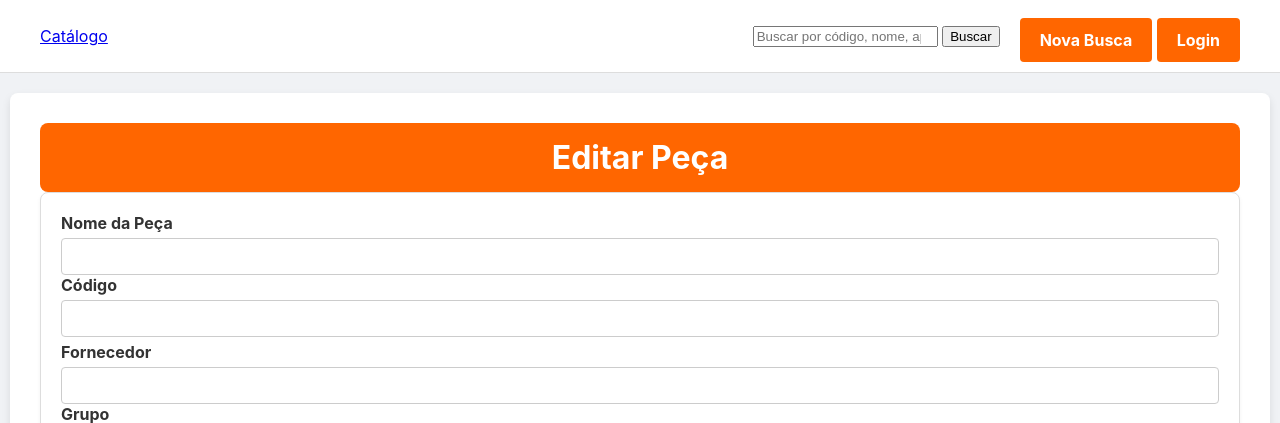
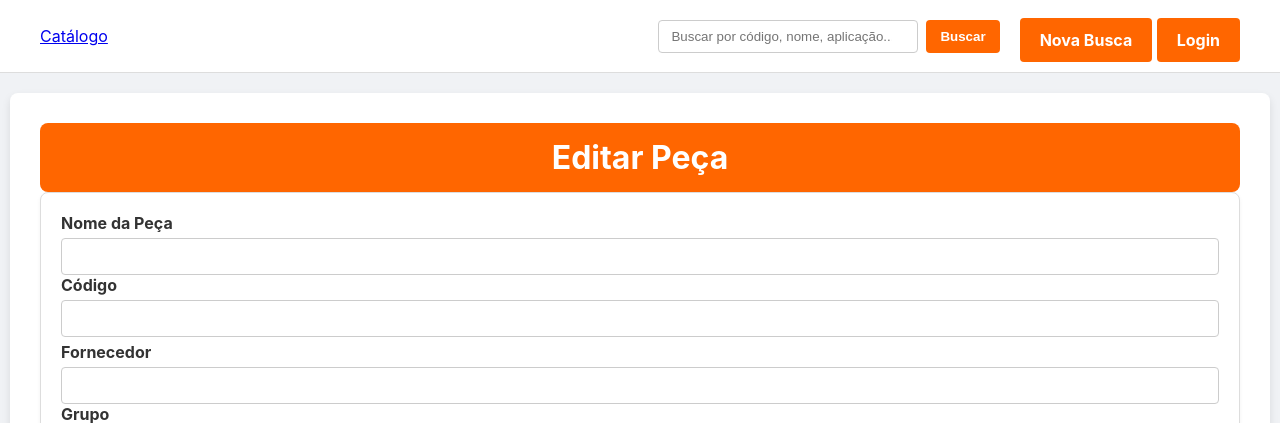
Before and after one commit to ricardofebronio19/CATALOGOGERAL, a Flask app: template templates/editar_peca.html in a window 1280 px wide. Shown: the top 423 px of the page. Run offline with Flask 3, Linux system fonts and the light colour scheme; the template is opened without the code that fills it, so the values that code supplies are empty; parts of the project's set-up code (start-up, migrations or seed data) failed here and were passed over.

Commit message:
Estiliza formulário de busca: aumenta botão, padroniza input e layout

```diff
--- a/static/style.css
+++ b/static/style.css
@@ -728,6 +728,32 @@ mark {
     gap: 20px; /* Espaço entre a busca e os botões */
 }
 
+/* Estilos específicos para o formulário de busca na barra superior */
+.search-form {
+    display: flex;
+    gap: 8px;
+    align-items: center;
+}
+.search-form input[type="search"] {
+    padding: 8px 12px;
+    border: 1px solid #ccc;
+    border-radius: 4px;
+    min-width: 260px;
+    max-width: 420px;
+}
+.search-form button {
+    background-color: var(--cor-principal, #ff6600);
+    color: #fff;
+    padding: 9px 14px;
+    border: none;
+    border-radius: 4px;
+    font-weight: 600;
+    cursor: pointer;
+}
+.search-form button:hover {
+    filter: brightness(90%);
+}
+
 .veiculo-link {
     font-weight: normal !important; /* Garante que o texto não seja negrito */
     color: #495057 !important; /* Um cinza mais suave para diferenciar da montadora */
```
